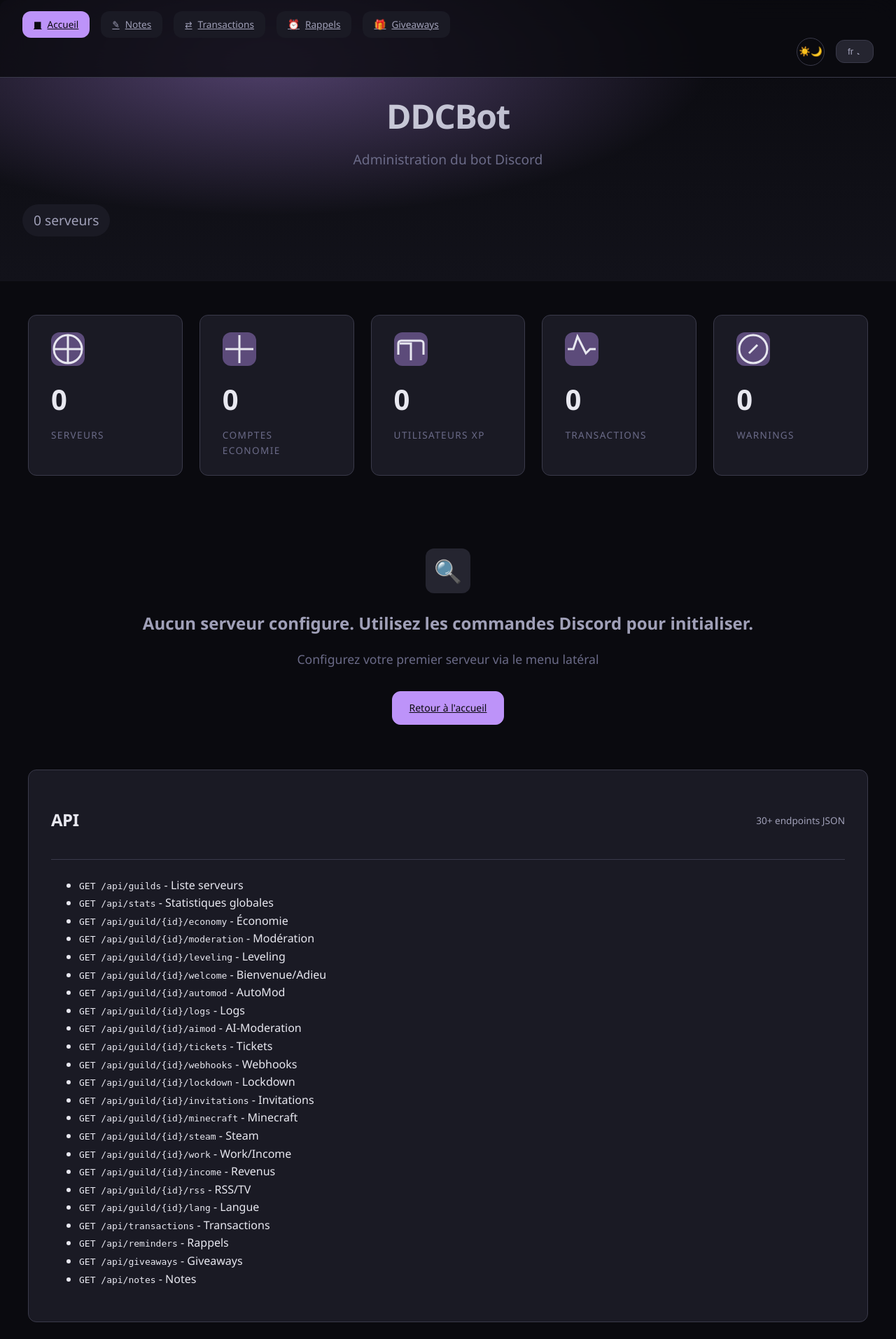
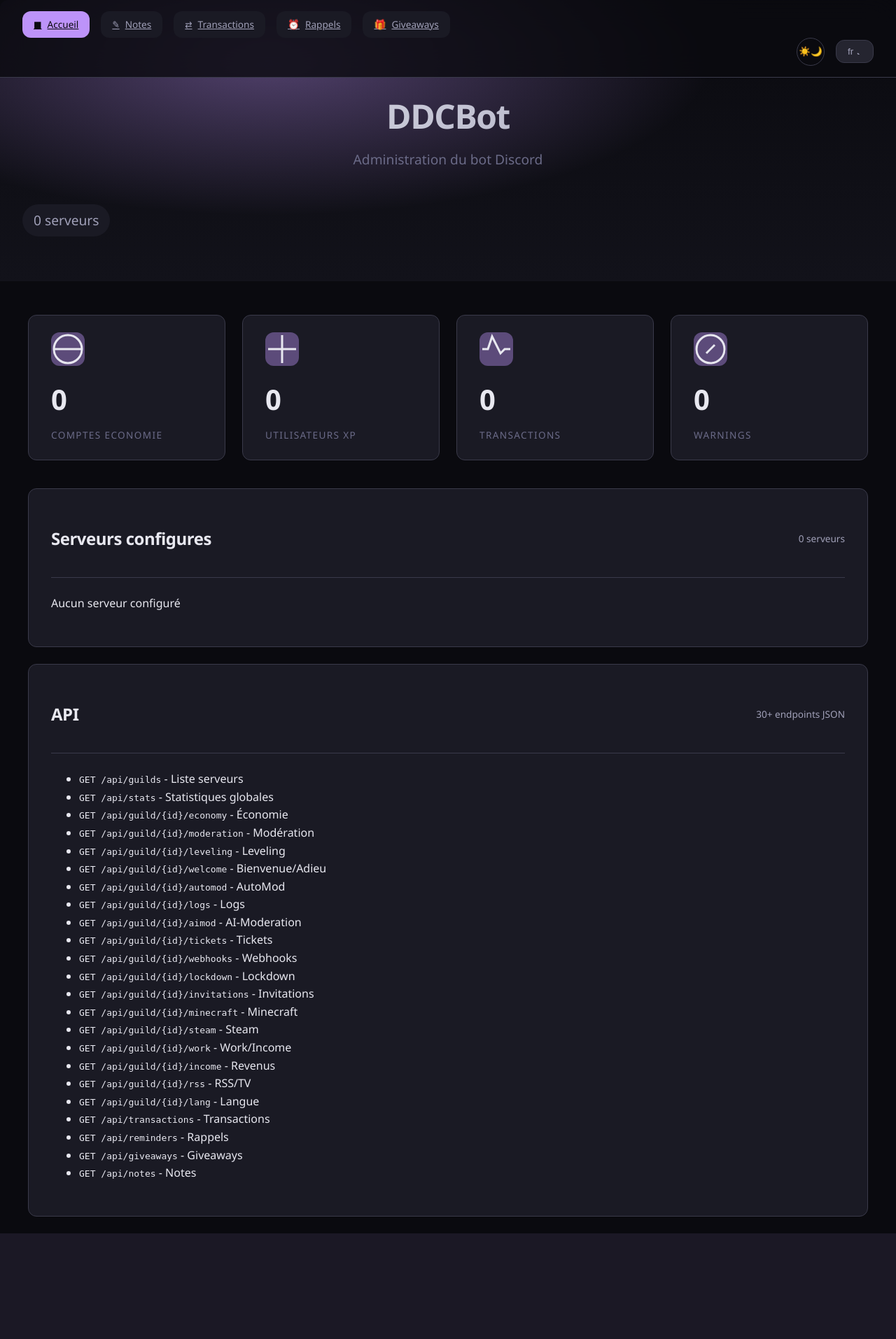
Before and after one commit to Estemobs/ddcbot, a FastAPI app: page / in a window 1280 px wide. Shown: the whole page at 70% size. After the commit the page ends 1763 px from the top, so only its background shows below. Run offline with FastAPI, Linux system fonts and the light colour scheme; data that the repository does not hold is empty.

Commit message:
fix: Mise à jour des sections de statistiques et de serveurs dans les modèles HTML

```diff
--- a/web_dashboard/templates/index.html
+++ b/web_dashboard/templates/index.html
@@ -9,19 +9,6 @@
       <svg viewBox="0 0 24 24" fill="none" stroke="currentColor" stroke-width="1.5">
         <circle cx="12" cy="12" r="10"/>
         <line x1="2" y1="12" x2="22" y2="12"/>
-        <line x1="12" y1="2" x2="12" y2="22"/>
-      </svg>
-    </div>
-    <div>
-      <div class="value">{{ stats.guilds }}</div>
-      <div class="label">{{ t('index.stat.servers') }}</div>
-    </div>
-  </div>
-
-  <div class="stat-card">
-    <div class="icon">
-      <svg viewBox="0 0 24 24" fill="none" stroke="currentColor" stroke-width="1.5">
-        <path d="M12 2v20M2 12h20"/>
       </svg>
     </div>
     <div>
@@ -33,7 +20,7 @@
   <div class="stat-card">
     <div class="icon">
       <svg viewBox="0 0 24 24" fill="none" stroke="currentColor" stroke-width="1.5">
-        <path d="M21 16V8a2 2 0 0 0-2-2H5a2 2 0 0 0-2 2v8M12 20V8L4 8"/>
+        <path d="M12 2v20M2 12h20"/>
       </svg>
     </div>
     <div>
@@ -68,42 +55,20 @@
   </div>
 </section>
 
-<!-- Modules/servers section -->
-{% if guilds %}
-<section class="modules">
-  <div class="card">
-    <div class="card-header">
-      <h2>{{ t('index.servers_configured') }}</h2>
-      <span class="count">{{ guilds | length }} serveurs</span>
-    </div>
-    <div class="table">
-      <thead>
-        <tr>
-          <th>Guild ID</th>
-          <th>Actions</th>
-        </tr>
-      </thead>
-      <tbody>
-        {% for gid in guilds %}
-        <tr>
-          <td class="module-name"><code>{{ gid }}</code></td>
-          <td>
-            <a href="/guild/{{ gid }}" class="btn primary">Gérer</a>
-          </td>
-        </tr>
-        {% endfor %}
-      </tbody>
-    </div>
+<!-- Servers section -->
+<div class="card">
+  <div class="card-header">
+    <h2>{{ t('index.servers_configured') }}</h2>
+    <span class="count">{{ stats.guilds }} serveurs</span>
   </div>
-</section>
-{% else %}
-<section class="empty-state">
-  <div class="icon">&#128269;</div>
-  <h2>{{ t('index.empty_servers') }}</h2>
-  <p>Configurez votre premier serveur via le menu latéral</p>
-  <a href="/" class="btn primary">Retour à l'accueil</a>
-</section>
-{% endif %}
+  <div class="empty">
+    {% if stats.guilds > 0 %}
+    <p>Cliquez sur un serveur pour le configurer</p>
+    {% else %}
+    <p>Aucun serveur configuré</p>
+    {% endif %}
+  </div>
+</div>
 
 <!-- API section -->
 <section class="api">
```
Also changed, not shown: web_dashboard/templates/guild.html (+4 -4 lines).
